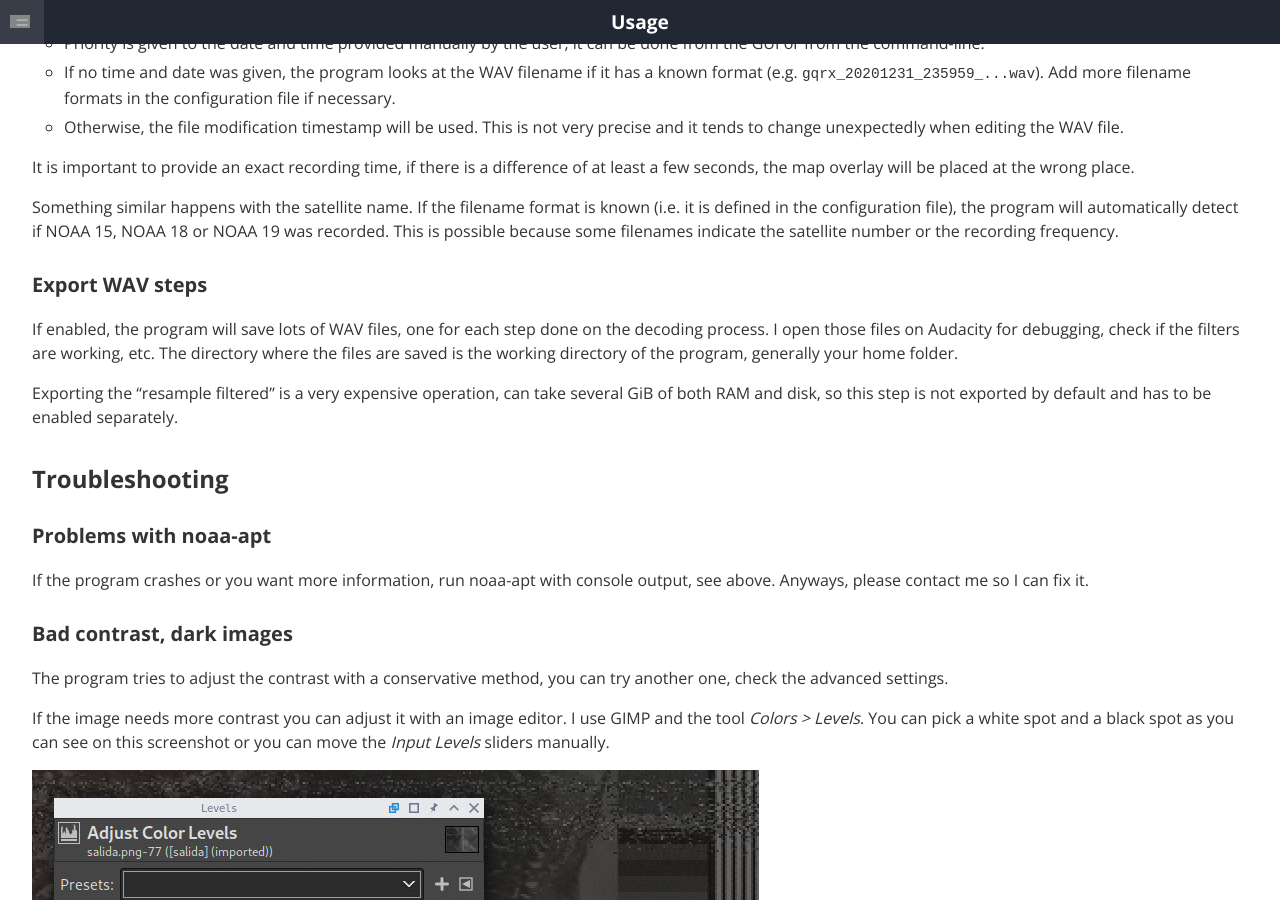
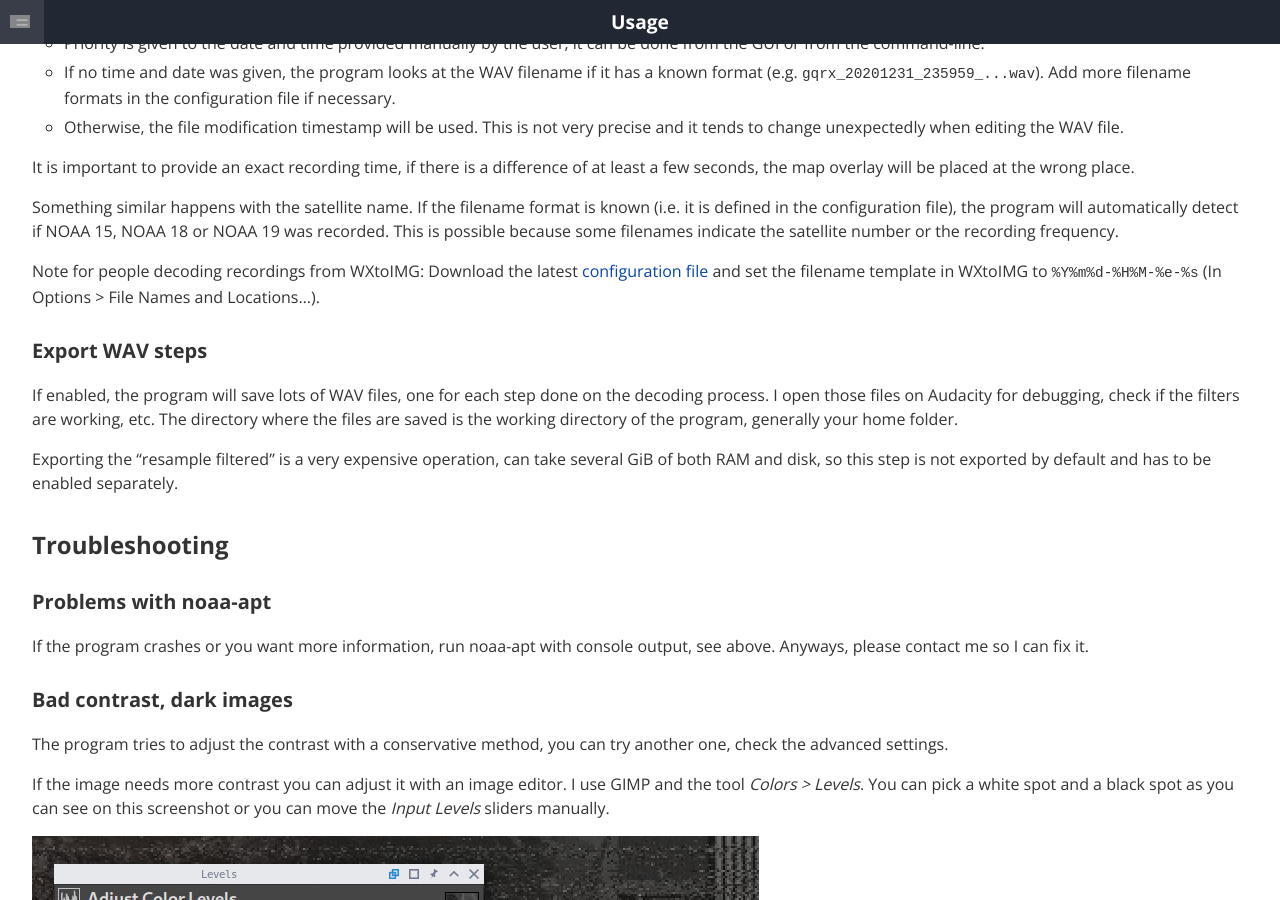
Before and after one commit to martinber/noaa-apt, a Jekyll site: the page built from docs/usage.md, in a window 1280 px wide and 900 px high, scrolled down 7025 px. Built offline with Jekyll 4.4.1, drawn with Linux system fonts in a browser that asks for light colours.

Commit message:
Filename guessing for WXtoIMG

```diff
--- a/docs/usage.md
+++ b/docs/usage.md
@@ -311,6 +311,10 @@ automatically detect if NOAA 15, NOAA 18 or NOAA 19 was recorded. This is
 possible because some filenames indicate the satellite number or the recording
 frequency.
 
+Note for people decoding recordings from WXtoIMG: Download the latest
+[configuration file](./default_settings.toml) and set the filename template
+in WXtoIMG to `%Y%m%d-%H%M-%e-%s` (In Options > File Names and Locations...).
+
 ### Export WAV steps
 
 If enabled, the program will save lots of WAV files, one for each step done on
--- a/src/default_settings.toml
+++ b/src/default_settings.toml
@@ -41,6 +41,10 @@ filenames = [
 
     # SDRSharp_20200325_204556Z_137102578Hz_AF.wav
     "SDRSharp_%Y%m%d_%H%M%SZ_%!Hz_AF.wav",
+
+    # On WXtoIMG go to Option > File Names and Locations...
+    # Set this template: %Y%m%d-%H%M-%e-%s
+    "%Y%m%d-%H%M-noaa-%N.wav",
 
     # NOAA15-20200325-060601.wav
     "NOAA%N-%Y%m%d-%H%M%S.wav",
```
Also changed, not shown: docs/default_settings.toml (+45 -7 lines), docs/development.md (+2 -0 lines), 1 other file.
